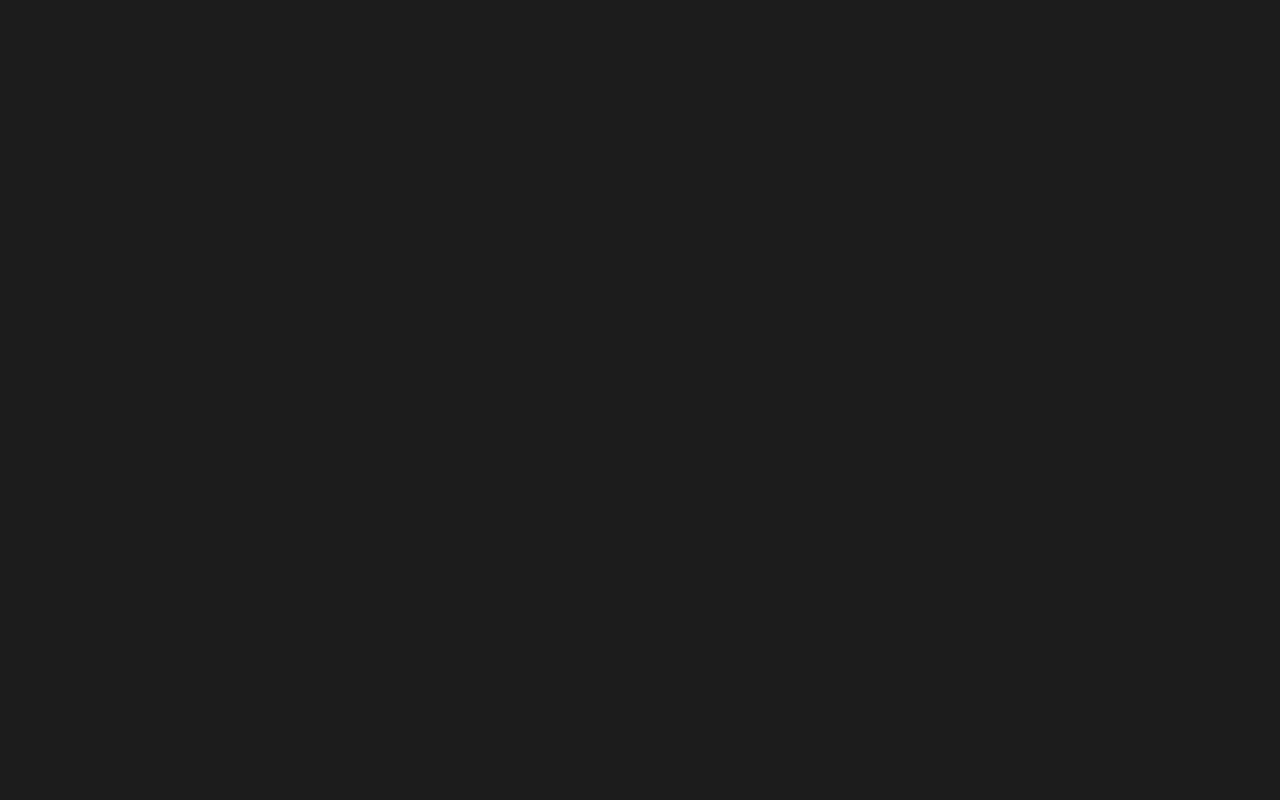
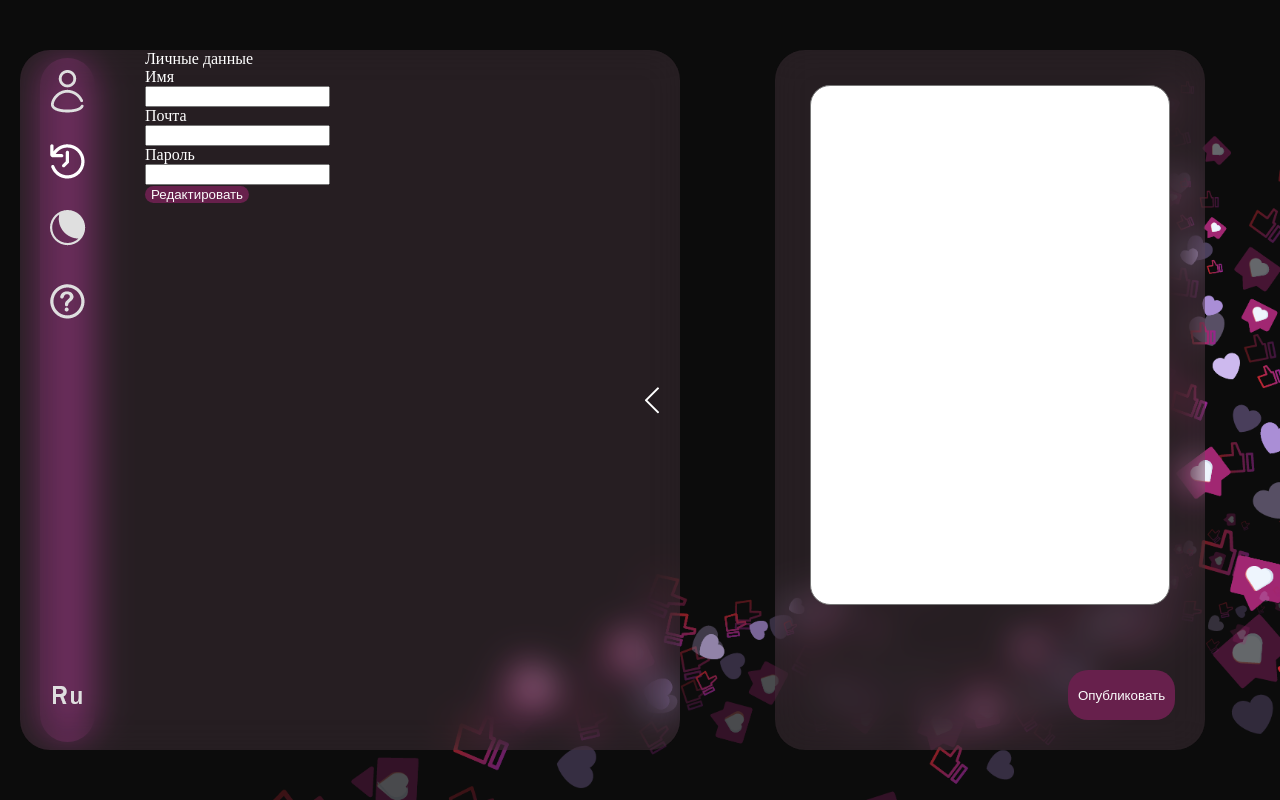
Before and after one commit to Only-Posts/frontend, a Vue app: page /main/profile in a window 1280 px wide. Before the commit this address had no page. Built offline with nearby package versions, Linux system fonts and the light colour scheme.

Commit message:
Комит ради комита

```diff
--- /dev/null
+++ b/src/components/Help.vue
@@ -0,0 +1,13 @@
+<template>
+  <div> дэбил?</div>
+</template>
+
+<script>
+export default {
+  name: "Help"
+}
+</script>
+
+<style scoped>
+
+</style>
--- a/src/components/SignIn.vue
+++ b/src/components/SignIn.vue
@@ -16,7 +16,7 @@
     </div>
   </div>
   <div id="enter">
-    <button>Войти</button>
+    <button type="submit">Войти</button>
   </div>
   </form>
 </template>
@@ -34,12 +34,12 @@ export default {
   },
   methods:{
     signup: function() {
-      // this.$router.push({name: 'main'})
-      const user = {email:this.email, username:this.username, password: this.password}
-      console.log(user)
-      this.$store.dispatch('register', user)
-          .then(() => this.$router.push('/main'))
-          .catch(err => console.log(err))
+      this.$router.push({name: 'main'})
+      // const user = {email:this.email, username:this.username, password: this.password}
+      // console.log(user)
+      // this.$store.dispatch('register', user)
+      //     .then(() => this.$router.push('/main'))
+      //     .catch(err => console.log(err))
     }
   }
 }
--- /dev/null
+++ b/src/components/UserHistory.vue
@@ -0,0 +1,13 @@
+<template>
+  <div> дэбил история</div>
+</template>
+
+<script>
+export default {
+  name: "UserHistory"
+}
+</script>
+
+<style scoped>
+
+</style>
--- /dev/null
+++ b/src/components/UserProfile.vue
@@ -0,0 +1,37 @@
+<template>
+  <div id="border">
+    <div id="title">Личные данные</div>
+    <form @submit.prevent="edit">
+      <div class="point">
+        <div class="name">Имя</div>
+        <input class="field" type="text" v-model="username"/>
+      </div>
+      <div class="point">
+        <div class="name">Почта</div>
+        <input class="field" type="email" v-model="email"/>
+      </div>
+      <div class="point">
+        <div class="name">Пароль</div>
+        <input class="field" type="password" v-model="password"/>
+      </div>
+      <button type="submit">Редактировать</button>
+    </form>
+  </div>
+</template>
+
+<script>
+export default {
+  name: "UserProfile",
+  data (){
+    return{
+      username:'',
+      email: '',
+      password:''
+    }
+  }
+}
+</script>
+
+<style scoped>
+
+</style>
--- a/src/router/index.js
+++ b/src/router/index.js
@@ -1,10 +1,13 @@
 import { createWebHistory, createRouter } from "vue-router";
-import store from "../store/index.js"
+// import store from "../store/index.js"
 import StartPage from "@/views/StartPage";
 import AuthorizationWindow from "@/views/AuthorizationWindow";
 import MainPage from "@/views/MainPage";
 import SignIn from "@/components/SignIn";
 import LogIn from "@/components/LogIn";
+import Help from "@/components/Help";
+import UserProfile from "@/components/UserProfile";
+import UserHistory from "@/components/UserHistory";
 
 const routes = [
     {
@@ -33,6 +36,22 @@ const routes = [
         component: MainPage,
         props: true,
         meta: {requiresAuth: true},
+        children: [
+            {
+                path: '/main/profile',
+                name: "profile",
+                component: UserProfile
+            },
+            {
+                path: '/main/history',
+                name: "history",
+                component: UserHistory
+            },
+            {
+                path: '/main/help',
+                name: "help",
+                component: Help
+            }]
     },
 ];
 
@@ -41,15 +60,15 @@ const router = createRouter({
     mode: 'history',
     history: createWebHistory()
 });
-router.beforeEach((to, from, next) => {
-    if(to.matched.some(record => record.meta.requiresAuth)) {
-        if (store.getters.isLoggedIn) {
-            next()
-            return
-        }
-        next('/')
-    } else {
-        next()
-    }
-})
+// router.beforeEach((to, from, next) => {
+//     if(to.matched.some(record => record.meta.requiresAuth)) {
+//         if (store.getters.isLoggedIn) {
+//             next()
+//             return
+//         }
+//         next('/')
+//     } else {
+//         next()
+//     }
+// })
 export default router;
--- a/src/store/index.js
+++ b/src/store/index.js
@@ -70,7 +70,6 @@ const store = createStore({
         }
     },
     getters: {
-        isLoggedIn: state => !!state.token,
         authStatus: state => state.status,
     }
 });
--- a/src/views/MainPage.vue
+++ b/src/views/MainPage.vue
@@ -5,23 +5,28 @@
     <div id="bars">
       <div id="upBar">
         <div id="profile">
-          <img src="../assets/icons/profileIC.png" @click="say()">
+          <img src="../assets/icons/profileIC.png" @click="$router.push({name:'profile'})">
         </div>
         <div id="time">
-          <img src="../assets/icons/historyIC.png" @click="say()">
+          <img src="../assets/icons/historyIC.png" @click="$router.push({name:'history'})">
         </div>
         <div id="theme">
           <img src="../assets/icons/themeIC.png" @click="say()">
         </div>
         <div id="help">
-          <img src="../assets/icons/helpIC.png" @click="say()">
+          <img src="../assets/icons/helpIC.png" @click="$router.push({name:'help'})">
         </div>
       </div>
-    <div id="lang">
+      <div id="lang">
       <img src="../assets/icons/ruIC.png"  @click="say()">
     </div>
-  </div>
-  <div id="dscr"></div>
+    </div>
+    <div id="dscr">
+      <router-view></router-view>
+    </div>
+    <div id="back">
+      <img src="../assets/icons/backIC.png" @click="say()">
+    </div>
   </div>
   <form id="post" @submit.prevent="makePost">
     <textarea></textarea>
@@ -82,12 +87,12 @@ export default {
 #menu{
   /*Расположение самого элемента*/
   grid-row: 1;
-  grid-column: 1 / 7;
+  grid-column: 1 / 8;
   margin: 50px 20px;
 
   /*Расположение внутри элемента*/
   display: grid;
-  grid-template-columns: 1fr 4fr;
+  grid-template-columns: 1fr 4fr 35px;
   grid-template-rows: 1fr;
 
   /*Стиль элемента*/
@@ -198,9 +203,22 @@ export default {
   /*Стиль элемента*/
 }
 
+#back{
+  /*Расположение самого элемента*/
+  grid-row: 1;
+  grid-column: 3;
+  height: 100%;
+
+  /*Расположение внутри элемента*/
+  display: grid;
+  align-items: center;
+
+  /*Стиль элемента*/
+}
+
 #post{
   /*Расположение самого элемента*/
-  grid-column: 7/100;
+  grid-column: 8/100;
   grid-row: 1;
   min-height: 500px;
   margin: 50px 75px;
```
